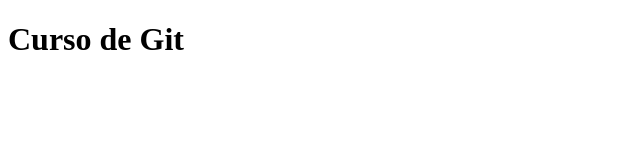
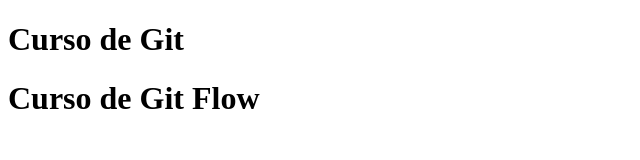
Before and after one commit to eulogiohuanca/git-practica, a plain HTML site: page index.html in a window 1280 px wide. Shown: the whole page, without its empty margins (0-640 px from the left). Drawn offline with Linux system fonts and the light colour scheme.

Commit message:
modificamos el index.html

```diff
--- a/index.html
+++ b/index.html
@@ -8,5 +8,6 @@
 </head>
 <body>
     <h1>Curso de Git</h1>
+    <h1>Curso de Git Flow</h1>
 </body>
 </html>
```
